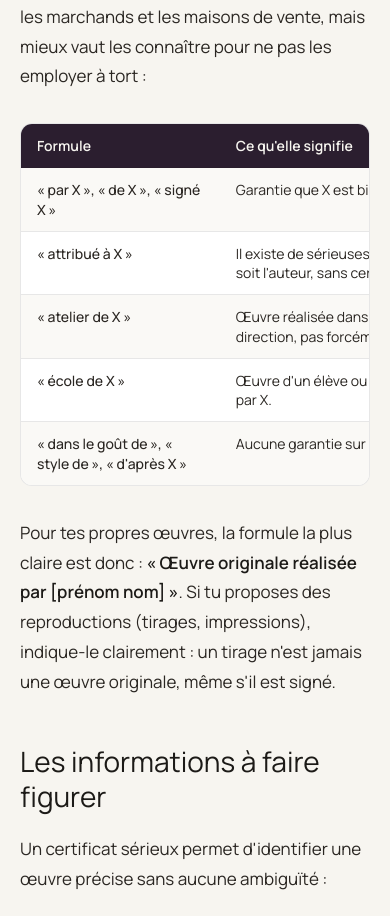
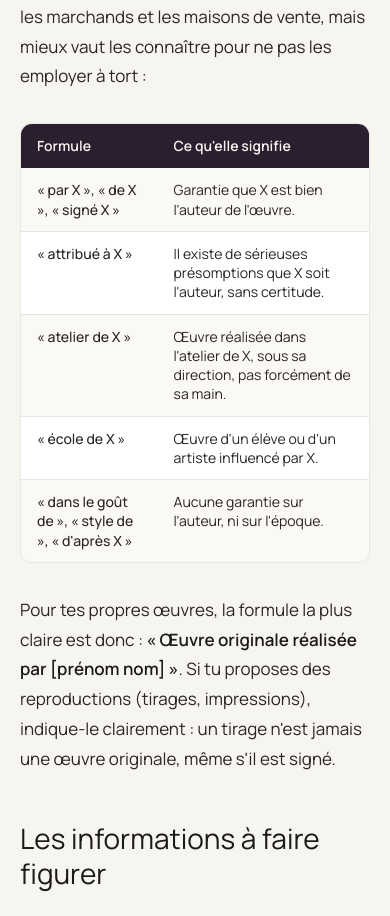
Before and after one commit to Drawiful/drawiful-dashboard, a Next.js app: page /blog/certificat-authenticite-oeuvre-art in a window 390 px wide. Shown: the part 2087-3003 px from the top of the page. Built offline with nearby package versions, Linux system fonts and the light colour scheme; no server answers.

Commit message:
Blog : tableaux à 2 colonnes adaptés au mobile

```diff
--- a/src/components/blog/Article.tsx
+++ b/src/components/blog/Article.tsx
@@ -49,7 +49,7 @@ export function Table({ head, rows, caption }: { head: string[]; rows: ReactNode
   return (
     <figure className="my-8">
       <div className="overflow-x-auto rounded-xl border border-[#1C1A17]/10 bg-white">
-        <table className="w-full min-w-[520px] border-collapse text-left text-[14px] leading-snug">
+        <table className={`w-full border-collapse text-left text-[14px] leading-snug ${head.length > 2 ? "min-w-[520px]" : ""}`}>
           <thead>
             <tr className="bg-[#2B1E2F] text-[#F7F5F0]">
               {head.map((h) => (
```
